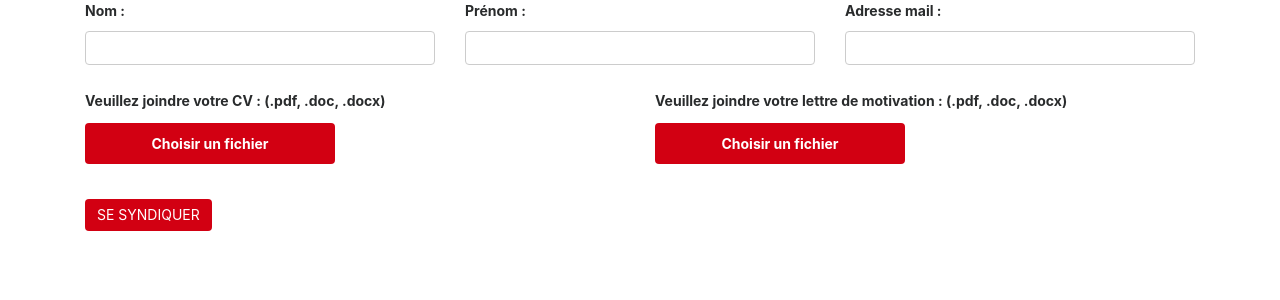
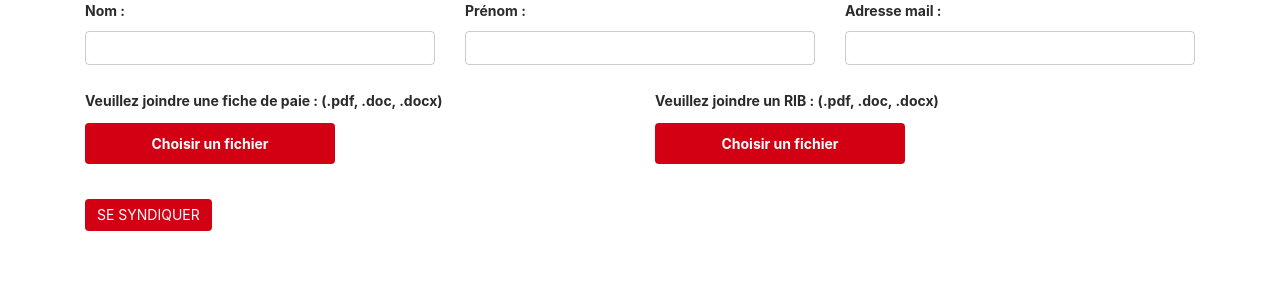
Before and after one commit to Syddarta/form, a PHP site: page / in a window 1280 px wide. Shown: the top 300 px of the page. Run offline with PHP 8.4, Linux system fonts and the light colour scheme; some libraries are stand-ins or nearby versions.

Commit message:
Correction des fichiers index.php et traitement-se-syndiquer/php.

```diff
--- a/index.php
+++ b/index.php
@@ -15,8 +15,8 @@
         <?php echo "<div class='alert alert-danger'>" . "<p><i class='fa fa-exclamation-triangle' aria-hidden='true'></i> Votre candidature n'a pas pu être envoyée, car le formulaire contient l'erreur ou les erreurs suivantes :</p><ul>" ?>
             <?php if(isset($erreur['vide'])) echo "<li>" . $erreur['vide'] . "</li>"; ?>
             <?php if(isset($erreur['emailinvalide'])) echo "<li>" . $erreur['emailinvalide'] . "</li>"; ?>
-            <?php if(isset($erreur['formatcv'])) echo "<li>" . $erreur['formatcv'] . "</li>"; ?>
-            <?php if(isset($erreur['formatlettre'])) echo "<li>" . $erreur['formatlettre'] . "</li>"; ?>
+            <?php if(isset($erreur['formatfiche'])) echo "<li>" . $erreur['formatfiche'] . "</li>"; ?>
+            <?php if(isset($erreur['formatrib'])) echo "<li>" . $erreur['formatrib'] . "</li>"; ?>
             <?php if(isset($warning)) echo "<li>" . $warning . "</li>"; ?>
         <?php echo "</ul>" . "</div>"; ?>
       <?php endif; ?>
@@ -44,13 +44,13 @@
 
 
         <div class="col-xs-12 col-sm-12 col-md-6 form-group">
-          <span class="fake-label <?php if(isset($erreur['cv']) or isset($erreur['formatcv'])) echo "has-error"; ?>">Veuillez joindre votre CV : (.pdf, .doc, .docx)</span>
-          <input type="file" name="cv" id="file-1" class="inputfile inputfile-1" data-multiple-caption="{count} fichiers sélectionnés" multiple>
+          <span class="fake-label <?php if(isset($erreur['fiche']) or isset($erreur['formatfiche'])) echo "has-error"; ?>">Veuillez joindre une fiche de paie : (.pdf, .doc, .docx)</span>
+          <input type="file" name="fiche" id="file-1" class="inputfile inputfile-1" data-multiple-caption="{count} fichiers sélectionnés" multiple>
           <label for="file-1"><i class="fa fa-upload" aria-hidden="true"></i> <span>Choisir un fichier</span></label>
         </div>
         <div class="col-xs-12 col-sm-12 col-md-6 form-group">
-          <span class="fake-label <?php if(isset($erreur['lettre']) or isset($erreur['formatlettre'])) echo "has-error"; ?>">Veuillez joindre votre lettre de motivation : (.pdf, .doc, .docx)</span>
-          <input type="file" name="lettre" id="file-2" class="inputfile inputfile-1" data-multiple-caption="{count} fichiers sélectionnés" multiple>
+          <span class="fake-label <?php if(isset($erreur['rib']) or isset($erreur['formatrib'])) echo "has-error"; ?>">Veuillez joindre un RIB : (.pdf, .doc, .docx)</span>
+          <input type="file" name="rib" id="file-2" class="inputfile inputfile-1" data-multiple-caption="{count} fichiers sélectionnés" multiple>
           <label for="file-2"><i class="fa fa-upload" aria-hidden="true"></i> <span>Choisir un fichier</span></label>
         </div>
       </div>
--- a/traitement-se-syndiquer.php
+++ b/traitement-se-syndiquer.php
@@ -5,7 +5,7 @@ if(isset($_POST['sesyndiquersubmit'])){
   $erreur = [];
 
 
-  if(empty($nom) or empty($prenom) or empty($email) or empty($_FILES['cv']['name']) or empty($_FILES['lettre']['name'])){
+  if(empty($nom) or empty($prenom) or empty($email) or empty($_FILES['fiche']['name']) or empty($_FILES['rib']['name'])){
     $erreur['vide'] = "Tous les champs n'ont pas été remplit";
   }
   if(empty($nom)){
@@ -22,52 +22,52 @@ if(isset($_POST['sesyndiquersubmit'])){
   }
 
 
-  if(empty($_FILES['cv']['name'])){
-    $erreur['cv'] = [];
+  if(empty($_FILES['fiche']['name'])){
+    $erreur['fiche'] = [];
   }
 
-  if(empty($_FILES['lettre']['name'])){
-    $erreur['lettre'] = [];
+  if(empty($_FILES['rib']['name'])){
+    $erreur['rib'] = [];
   }
 
 
-  // traitement du champ CV
-  if(!empty($_FILES['cv']['name'])){
+  // traitement du champ Fiche de paie
+  if(!empty($_FILES['fiche']['name'])){
 
-    $warning = "En cas d'erreur, par sécurité, les champs CV et lettre de motivation ont été vidés, veuillez les soumettre de nouveau";
+    $warning = "En cas d'erreur, par sécurité, les champs fiche de paie et RIB ont été vidés, veuillez les soumettre de nouveau";
 
   }
-  $file_name_cv = $_FILES['cv']['name'];
-  $temp_name_cv = $_FILES['cv']['tmp_name'];
-  $file_type_cv = $_FILES['cv']['type'];
-  $base = basename($file_name_cv);
+  $file_name_fiche = $_FILES['fiche']['name'];
+  $temp_name_fiche = $_FILES['fiche']['tmp_name'];
+  $file_type_fiche = $_FILES['fiche']['type'];
+  $base = basename($file_name_fiche);
   $extension = substr($base, strlen($base)-4, strlen($base));
 
-  $allowed_extensions = array(".doc", "docx", ".pdf");
+  $allowed_extensions = array(".doc", "docx", ".pdf", ".jpg");
 
-  if(!empty($_FILES['cv']['name']) && !in_array($extension, $allowed_extensions)){
-    $erreur['formatcv'] = "Mauvais format pour CV";
+  if(!empty($_FILES['fiche']['name']) && !in_array($extension, $allowed_extensions)){
+    $erreur['formatfiche'] = "Mauvais format pour le champ fiche de paie";
   }
 
 
 
 
-  // traitement du champ lettre de motivation
-  if(!empty($_FILES['lettre']['name'])){
+  // traitement du champ RIB
+  if(!empty($_FILES['rib']['name'])){
 
-    $warning = "En cas d'erreur, par sécurité, les champs CV et lettre de motivation ont été vidés, veuillez les soumettre de nouveau";
+    $warning = "En cas d'erreur, par sécurité, les champs fiche de paie et RIB ont été vidés, veuillez les soumettre de nouveau";
 
   }
-  $file_name_lettre = $_FILES['lettre']['name'];
-  $temp_name_lettre = $_FILES['lettre']['tmp_name'];
-  $file_type_lettre = $_FILES['lettre']['type'];
-  $base = basename($file_name_lettre);
+  $file_name_rib = $_FILES['rib']['name'];
+  $temp_name_rib = $_FILES['rib']['tmp_name'];
+  $file_type_rib = $_FILES['rib']['type'];
+  $base = basename($file_name_rib);
   $extension = substr($base, strlen($base)-4, strlen($base));
 
-  $allowed_extensions = array(".doc", "docx", ".pdf", ".png");
+  $allowed_extensions = array(".doc", "docx", ".pdf", ".jpg");
 
-  if(!empty($_FILES['lettre']['name']) && !in_array($extension, $allowed_extensions)){
-    $erreur['formatlettre'] = "Mauvais format pour la lettre de motivation";
+  if(!empty($_FILES['rib']['name']) && !in_array($extension, $allowed_extensions)){
+    $erreur['formatrib'] = "Mauvais format pour le champ RIB";
   }
 
 
@@ -79,17 +79,20 @@ if(isset($_POST['sesyndiquersubmit'])){
     require 'phpmailer/PHPMailerAutoload.php';
     $mail = new PHPMailer();
     $mail->CharSet = 'UTF-8';
-    $mail->addAddress('imbertsebastiendev@gmail.com', 'Service Pro Securite');
+    $mail->addAddress('imbertsebastiendev@gmail.com', 'CGT Suez Eau France');
     $mail->setFrom( $email, 'Candidature');
-    $mail->Subject = "Service Pro Securite - Candidature";
+    $mail->Subject = "CGT Suez Eau France - Demande de syndic";
     $mail->isHTML(true);
-    $mail->Body = "Bonjour, vous avez reçu une candidature de " . "<b>" . $civilite . "</b>". ' ' . "<b>" . $nom . "</b>" . ' ' . "<b>" . $prenom . "</b>.<br>";
+    $mail->Body = "Bonjour, vous avez reçu une demande d'un utilisateur souhaitant se syndiquer.<br>" . "<b>" . $nom . "</b>" . ' ' . "<b>" . $prenom . "</b><br>";
+    $mail->Body .= "<b>" . $email . "</b>";
 
     // ajout de la pièce jointe CV
-    $mail->addAttachment( $_FILES['cv']['tmp_name'], $_FILES['cv']['name'], 'base64', $_FILES['cv']['type'] );
+    $mail->addAttachment( $_FILES['fiche']['tmp_name'], $_FILES['fiche']['name'], 'base64', $_FILES['fiche']['type'] );
 
     // ajout de la pièce jointe lettre de motivation
-    $mail->addAttachment( $_FILES['lettre']['tmp_name'], $_FILES['lettre']['name'], 'base64', $_FILES['lettre']['type'] );
+    $mail->addAttachment( $_FILES['rib']['tmp_name'], $_FILES['rib']['name'], 'base64', $_FILES['rib']['type'] );
+
+    $mail->send();
 
     // envoi
     if($mail->send()){
@@ -99,13 +102,13 @@ if(isset($_POST['sesyndiquersubmit'])){
       $mail2->setFrom( 'iimbertsebastiendev@gmail.com', 'Service Pro Securite');
       $mail2->Subject = "Service Pro Securite - Candidature";
       $mail2->isHTML(true);
-      $mail2->Body = "<img src='http://sebastien-imbert.fr/img/cgt_suez_eau_france.jpg'><h1>Nous y répondrons bientot</h1>";
+      $mail2->Body = "Ici le texte du mail que l'utilisateur reçoit";
 
       $mail2->send();
     }
 
 
-    $success = "Votre candidature a bien été envoyée, vous allez recevoir sous peu un mail vous le confirmant.";
+    $success = "Votre demande a bien été envoyée, vous allez recevoir sous peu un mail vous le confirmant.";
 
 
 
```
